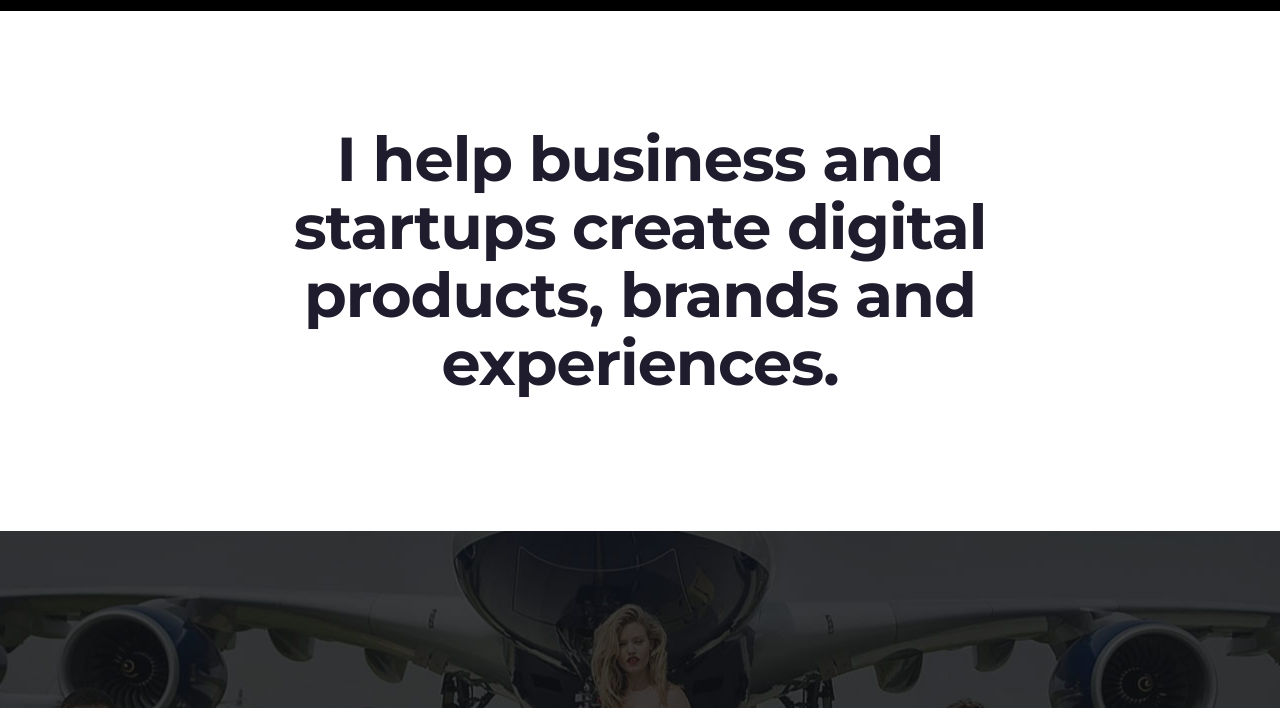
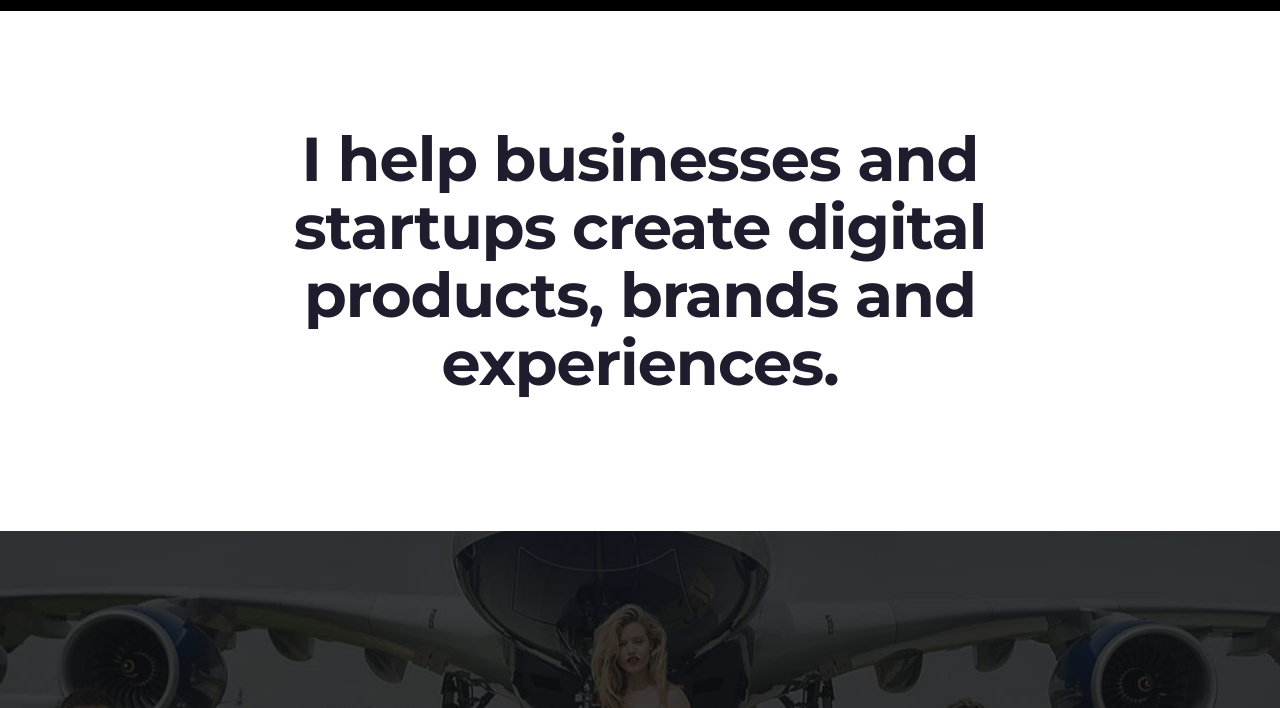
Before and after one commit to heygavinjohnson/heygavinjohnson.github.io, a plain HTML site: page index.html in a window 1280 px wide. Shown: the part 69-777 px from the top of the page. Drawn offline with nearby package versions, Linux system fonts and the light colour scheme.

Commit message:
spelling!

```diff
--- a/index.html
+++ b/index.html
@@ -55,7 +55,7 @@
             </div><!--/nav-collapse -->
         </div><!--/nav -->
           <div class="hero-copy">
-            <h1>I help business and startups create digital products, brands and experiences.</h1>
+            <h1>I help businesses and startups create digital products, brands and experiences.</h1>
           </div>
       </section>
     <!--/Hero -->
```
